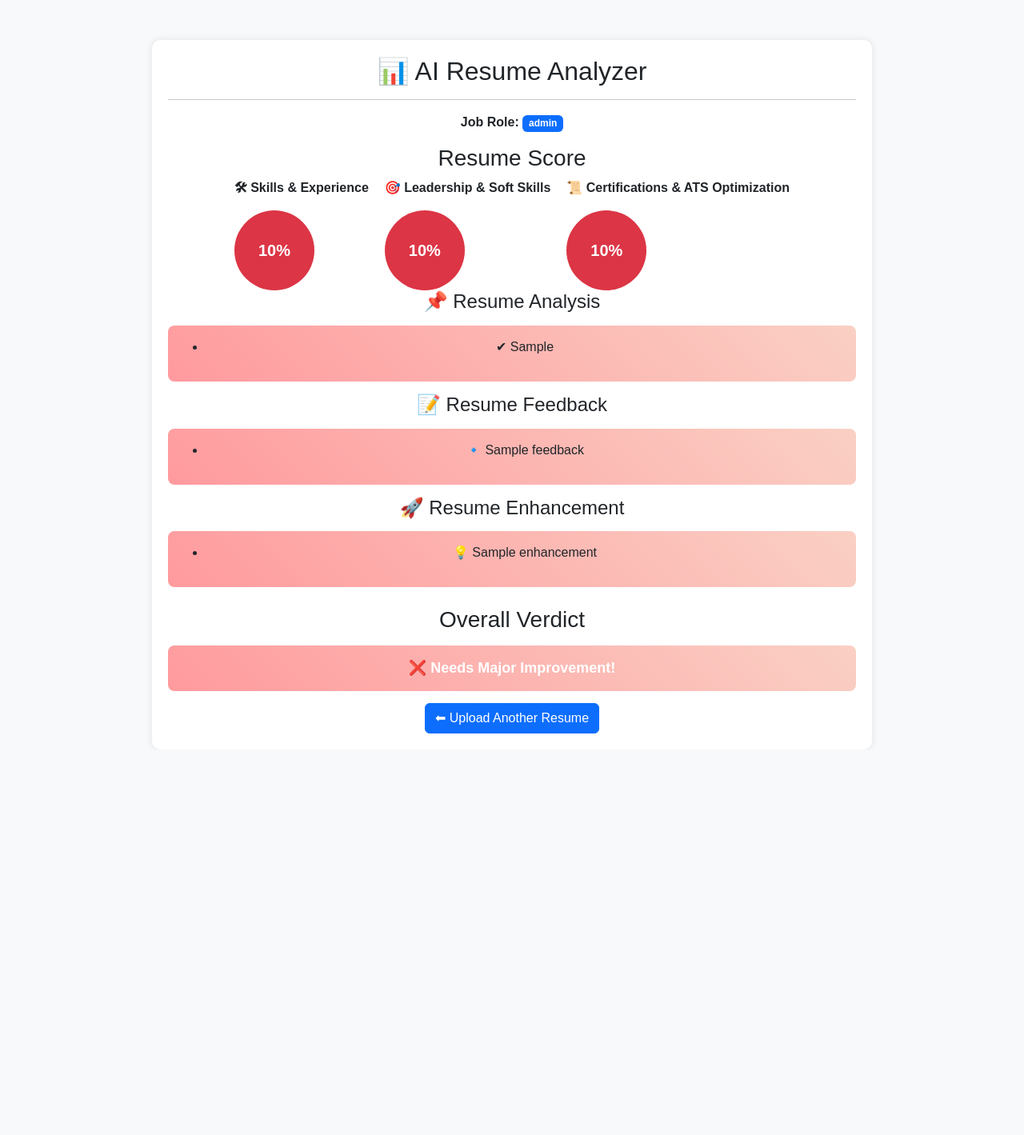
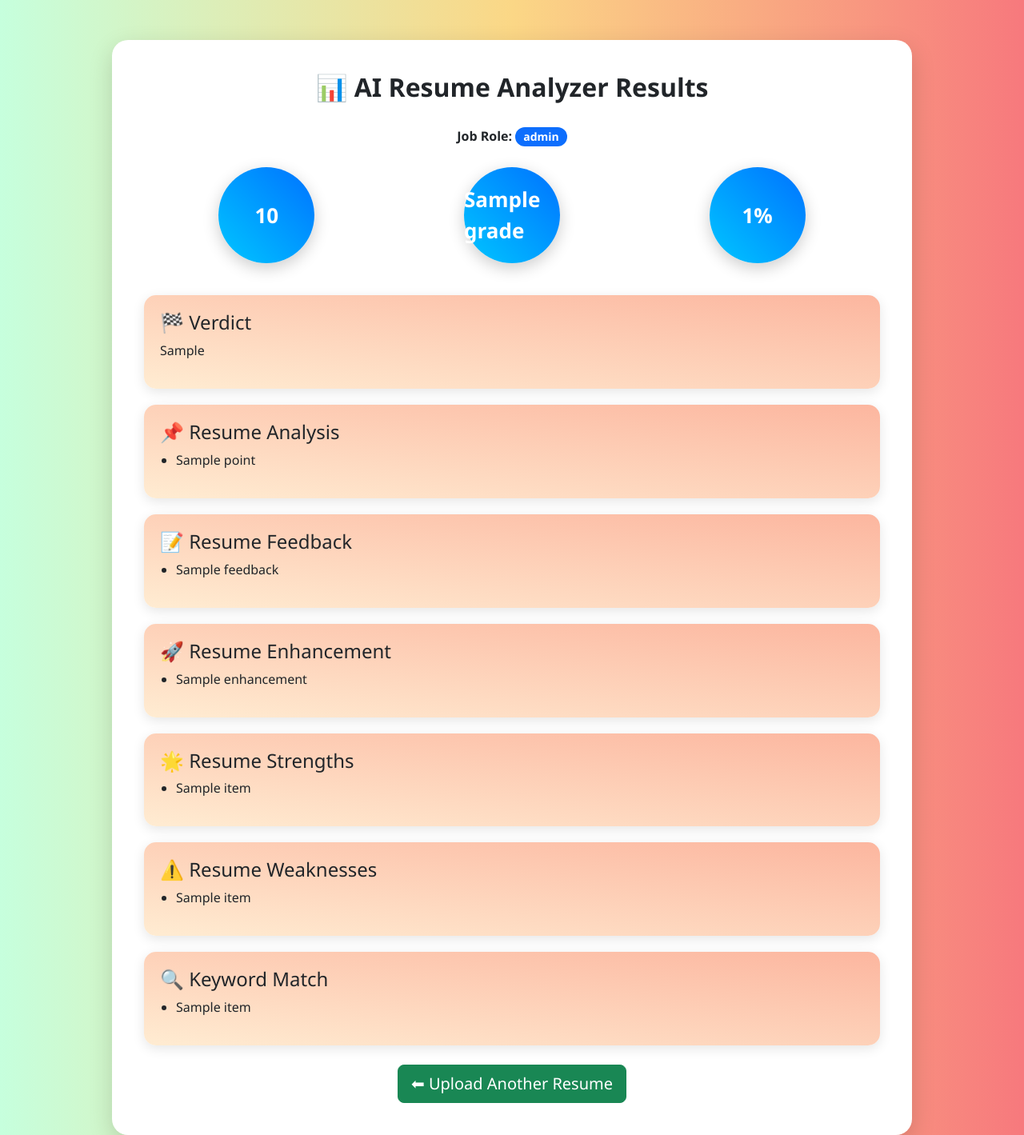
Before and after one commit to undisputed-deb/AI-Resume-Analyzer, a Flask app: template templates/result.html in a window 1280 px wide. Shown: the whole page at 80% size. Before the commit the page ends 917 px from the top, so only its background shows below. Run offline with Flask 3, Linux system fonts and the light colour scheme; the template is opened without the code that fills it: most values are stand-ins (such as "Sample title", 1, 10 or a date in 2020).

Commit message:
🔄 Update Gemini integration and improve UI layout

```diff
--- a/app.py
+++ b/app.py
@@ -1,16 +1,16 @@
-from flask import Flask, request, render_template
 import os
 import time
+from flask import Flask, request, render_template
 from modules.extract import extract_text_from_pdf, extract_text_from_docx
 from modules.preprocess import preprocess_text
-from modules.analyze import evaluate_resume
+from modules.gemini_integration import analyze_resume_with_gemini  # Gemini integration
+
+print("🚀 Flask app starting...")
 
 app = Flask(__name__)
-
 UPLOAD_FOLDER = "uploads"
 os.makedirs(UPLOAD_FOLDER, exist_ok=True)
 app.config["UPLOAD_FOLDER"] = UPLOAD_FOLDER
-
 
 @app.route("/", methods=["GET", "POST"])
 def upload_resume():
@@ -27,7 +27,7 @@ def upload_resume():
         file_path = os.path.join(app.config["UPLOAD_FOLDER"], filename)
         file.save(file_path)
 
-        text = ""
+        # Extract and clean resume text
         if filename.endswith(".pdf"):
             text = extract_text_from_pdf(file_path)
         elif filename.endswith(".docx"):
@@ -37,74 +37,35 @@ def upload_resume():
 
         cleaned_text = preprocess_text(text)
 
-        # Simulating AI scanning delay
-        time.sleep(3)
+        # Simulate delay
+        time.sleep(2)
 
-        # Evaluate resume
-        feedback = evaluate_resume(cleaned_text, job_role)
+        # Call Gemini API
+        feedback = analyze_resume_with_gemini(cleaned_text, job_role)
 
         if not feedback:
             return render_template("index.html", error="⚠️ Unable to analyze resume. Please try again.")
 
+        # Construct analysis dictionary for result.html
         analysis = {
             "job_role": job_role,
-            "overall_score": round((feedback.get("skills_score", 70) +
-                                    feedback.get("leadership_score", 65) +
-                                    feedback.get("certification_score", 60)) / 3),
-            "skills_score": feedback.get("skills_score", 80),
-            "leadership_score": feedback.get("leadership_score", 65),
-            "certification_score": feedback.get("certification_score", 60),
-
-            # Resume Verdicts
-            "resume_verdict": "🌟 Excellent Resume!" if feedback.get("match_score", 75) >= 80
-                              else "⚠️ Decent Resume! Needs Some Improvements." if feedback.get("match_score", 75) >= 60
-                              else "❌ Needs Major Improvement!",
-
-            # Resume Analysis
-            "resume_analysis": feedback.get("resume_analysis", [
-                "🏆 Strong technical skills and experience.",
-                "📌 Well-structured resume with clear formatting.",
-                "⚡ Leadership and teamwork experience is highlighted.",
-                "✅ ATS optimized with industry-relevant keywords."
-            ]),
-
-            # Resume Feedback
-            "resume_feedback": feedback.get("resume_feedback", [
-                "Use bullet points for clarity.",
-                "Quantify achievements to strengthen impact.",
-                "Improve consistency in font and spacing."
-            ]),
-
-            # Resume Enhancement Suggestions
-            "resume_enhancement": feedback.get("resume_enhancement", [
-                "Add a summary statement at the top to highlight key strengths.",
-                "Optimize keywords to improve ATS ranking.",
-                "Include measurable metrics for achievements."
-            ]),
-
-            # New Features Added
-            "resume_strengths": feedback.get("resume_strengths", [
-                "✅ Highlighted problem-solving skills.",
-                "✅ Well-formatted and visually structured resume.",
-                "✅ Relevant industry keywords are used effectively."
-            ]),
-
-            "resume_weaknesses": feedback.get("resume_weaknesses", [
-                "⚠️ Too much text - consider summarizing key points.",
-                "⚠️ Missing measurable achievements in work experience.",
-                "⚠️ Improve ATS optimization by including more relevant keywords."
-            ]),
-
-            "keyword_match": feedback.get("keyword_match", [
-                "📌 Found relevant keywords for Software Engineering: Python, SQL, AI, Machine Learning.",
-                "📌 Missing key industry phrases such as Agile Methodology, DevOps, or Cloud Computing."
-            ])
+            "overall_score": round((feedback.get("readability_score", 70) + feedback.get("percentile_rank", 60)) / 2),
+            "readability_score": feedback.get("readability_score", 70),
+            "percentile_rank": feedback.get("percentile_rank", 60),
+            "grade": feedback.get("grade", "B"),
+            "resume_verdict": feedback.get("resume_verdict", "⚠️ No verdict returned."),
+            "resume_analysis": feedback.get("resume_analysis", []),
+            "resume_feedback": feedback.get("resume_feedback", []),
+            "resume_enhancement": feedback.get("resume_enhancement", []),
+            "resume_strengths": feedback.get("resume_strengths", []),
+            "resume_weaknesses": feedback.get("resume_weaknesses", []),
+            "keyword_match": feedback.get("keyword_match", [])
         }
 
         return render_template("result.html", analysis=analysis)
 
     return render_template("index.html")
 
-
 if __name__ == "__main__":
+    print("✅ Running Flask on http://127.0.0.1:5000")
     app.run(debug=True)
--- a/templates/result.html
+++ b/templates/result.html
@@ -3,186 +3,158 @@
 <head>
   <meta charset="UTF-8">
   <meta name="viewport" content="width=device-width, initial-scale=1.0">
-    <title>AI Resume Analyzer</title>
+  <title>AI Resume Analyzer Results</title>
   <link rel="stylesheet" href="https://cdn.jsdelivr.net/npm/bootstrap@5.3.0/dist/css/bootstrap.min.css">
   <script src="https://cdnjs.cloudflare.com/ajax/libs/jquery/3.6.0/jquery.min.js"></script>
   <style>
     body {
-            background-color: #f8f9fa;
-            font-family: Arial, sans-serif;
+      background: linear-gradient(to right, #c6ffdd, #fbd786, #f7797d);
+      font-family: 'Segoe UI', sans-serif;
+      margin: 0;
+      padding: 0;
     }
     .container {
-            max-width: 900px;
+      max-width: 1000px;
       margin: auto;
-            padding: 20px;
-            background: white;
-            border-radius: 10px;
-            box-shadow: 0px 0px 10px rgba(0, 0, 0, 0.1);
+      padding: 40px;
+      background: #ffffff;
+      border-radius: 20px;
+      box-shadow: 0 10px 30px rgba(0, 0, 0, 0.15);
       margin-top: 50px;
+      animation: fadeIn 1s ease-in;
+    }
+    h2, h3 {
       text-align: center;
+      font-weight: bold;
+      margin-bottom: 30px;
     }
-        .score-container {
+    .score-section {
       display: flex;
-            justify-content: center;
-            align-items: center;
-            gap: 20px;
+      justify-content: space-around;
+      margin-bottom: 30px;
       flex-wrap: wrap;
     }
-        .score-box {
-            text-align: center;
-        }
-        .score-circle {
-            width: 100px;
-            height: 100px;
+    .score-card {
+      background: linear-gradient(to top right, #00c6ff, #0072ff);
+      color: white;
       border-radius: 50%;
+      width: 120px;
+      height: 120px;
       display: flex;
       align-items: center;
       justify-content: center;
-            font-size: 20px;
+      font-size: 26px;
       font-weight: bold;
-            color: white;
-            margin-top: 10px;
+      box-shadow: 0 6px 20px rgba(0, 0, 0, 0.2);
+      margin: 10px;
+      transition: transform 0.4s ease-in-out;
     }
-        .high { background-color: #28a745; }   /* Green */
-        .medium { background-color: #ffc107; } /* Yellow */
-        .low { background-color: #dc3545; }    /* Red */
-        .fade-in {
-            animation: fade-in 1.5s ease-in-out;
+    .score-card:hover {
+      transform: scale(1.1);
     }
-        @keyframes fade-in {
-            from { opacity: 0; }
-            to { opacity: 1; }
+    .section-box {
+      background: linear-gradient(to top right, #ffecd2, #fcb69f);
+      padding: 20px;
+      border-radius: 15px;
+      margin-bottom: 20px;
+      box-shadow: 0 4px 15px rgba(0, 0, 0, 0.1);
+      animation: slideUp 0.7s ease-in-out;
     }
-        .animated-box {
-            background: linear-gradient(45deg, #ff9a9e, #fad0c4);
-            padding: 15px;
-            border-radius: 8px;
-            margin: 15px 0;
-            animation: slide-in 1.2s ease-in-out;
+    .section-box ul {
+      padding-left: 20px;
+      list-style-type: disc;
     }
-        @keyframes slide-in {
-            from { transform: translateX(-50px); opacity: 0; }
-            to { transform: translateX(0); opacity: 1; }
+    .badge.bg-primary {
+      font-size: 14px;
+      padding: 5px 10px;
+      border-radius: 15px;
     }
-        #scanning-effect {
-            display: flex;
-            flex-direction: column;
-            align-items: center;
-            margin-top: 50px;
+    @keyframes fadeIn {
+      from {opacity: 0; transform: translateY(20px);}
+      to {opacity: 1; transform: translateY(0);}
     }
-        .loader {
-            width: 60px;
-            height: 60px;
-            border: 6px solid #f3f3f3;
-            border-top: 6px solid #3498db;
-            border-radius: 50%;
-            animation: spin 1s linear infinite;
+    @keyframes slideUp {
+      from {opacity: 0; transform: translateY(40px);}
+      to {opacity: 1; transform: translateY(0);}
     }
-        @keyframes spin {
-            0% { transform: rotate(0deg); }
-            100% { transform: rotate(360deg); }
-        }
-        .verdict-box {
-            padding: 15px;
-            border-radius: 8px;
-            font-weight: bold;
-            font-size: 18px;
-        }
-        .excellent { background-color: #28a745; color: white; }
-        .decent { background-color: #ffc107; color: black; }
-        .needs-improvement { background-color: #dc3545; color: white; }
   </style>
 </head>
 <body>
 
   <div class="container">
-        <h2 class="text-center">📊 AI Resume Analyzer</h2>
-        <hr>
+    <h2>📊 AI Resume Analyzer Results</h2>
 
-        <!-- Scanning Animation -->
-        <div id="scanning-effect">
-            <div class="loader"></div>
-            <p>🔍 Scanning your resume...</p>
+    <p class="text-center"><strong>Job Role:</strong> <span class="badge bg-primary">{{ analysis.job_role }}</span></p>
+
+    <div class="score-section">
+      <div class="score-card">{{ analysis.readability_score }}</div>
+      <div class="score-card">{{ analysis.grade }}</div>
+      <div class="score-card">{{ analysis.percentile_rank }}%</div>
     </div>
 
-        <!-- Results Section (Initially Hidden) -->
-        <div id="results-section" style="display: none;">
-            <p><b>Job Role:</b> <span class="badge bg-primary">{{ analysis.job_role }}</span></p>
-
-            <!-- Resume Scores -->
-            <h3 class="text-center">Resume Score</h3>
-            <div class="score-container">
-                <div class="score-box">
-                    <p><b>🛠 Skills & Experience</b></p>
-                    <div class="score-circle {% if analysis['skills_score'] >= 80 %}high{% elif analysis['skills_score'] >= 60 %}medium{% else %}low{% endif %}">{{ analysis["skills_score"] }}%</div>
-                </div>
-                <div class="score-box">
-                    <p><b>🎯 Leadership & Soft Skills</b></p>
-                    <div class="score-circle {% if analysis['leadership_score'] >= 80 %}high{% elif analysis['leadership_score'] >= 60 %}medium{% else %}low{% endif %}">{{ analysis["leadership_score"] }}%</div>
-                </div>
-                <div class="score-box">
-                    <p><b>📜 Certifications & ATS Optimization</b></p>
-                    <div class="score-circle {% if analysis['certification_score'] >= 80 %}high{% elif analysis['certification_score'] >= 60 %}medium{% else %}low{% endif %}">{{ analysis["certification_score"] }}%</div>
-                </div>
+    <div class="section-box">
+      <h4>🏁 Verdict</h4>
+      <p>{{ analysis.resume_verdict }}</p>
     </div>
 
-            <!-- Resume Analysis -->
+    <div class="section-box">
       <h4>📌 Resume Analysis</h4>
-            <div class="animated-box">
       <ul>
-                    {% for analysis_point in analysis.resume_analysis %}
-                        <li>✔ {{ analysis_point }}</li>
+        {% for point in analysis.resume_analysis %}
+          <li>{{ point }}</li>
         {% endfor %}
       </ul>
     </div>
 
-            <!-- Resume Feedback -->
+    <div class="section-box">
       <h4>📝 Resume Feedback</h4>
-            <div class="animated-box">
       <ul>
         {% for feedback in analysis.resume_feedback %}
-                        <li>🔹 {{ feedback }}</li>
+          <li>{{ feedback }}</li>
         {% endfor %}
       </ul>
     </div>
 
-            <!-- Resume Enhancement Suggestions -->
+    <div class="section-box">
       <h4>🚀 Resume Enhancement</h4>
-            <div class="animated-box">
       <ul>
-                    {% for suggestion in analysis.resume_enhancement %}
-                        <li>💡 {{ suggestion }}</li>
+        {% for item in analysis.resume_enhancement %}
+          <li>{{ item }}</li>
         {% endfor %}
       </ul>
     </div>
 
-            <!-- Overall Verdict -->
-            <h3 class="text-center mt-4">Overall Verdict</h3>
-            <div class="animated-box verdict-box {% if analysis['overall_score'] >= 80 %}excellent{% elif analysis['overall_score'] >= 60 %}decent{% else %}needs-improvement{% endif %}">
-                {% if analysis['overall_score'] >= 80 %}
-                    🌟 Excellent Resume! Great job!
-                {% elif analysis['overall_score'] >= 60 %}
-                    ⚠️ Decent Resume! Needs Some Improvements.
-                {% else %}
-                    ❌ Needs Major Improvement!
-                {% endif %}
+    <div class="section-box">
+      <h4>🌟 Resume Strengths</h4>
+      <ul>
+        {% for item in analysis.resume_strengths %}
+          <li>{{ item }}</li>
+        {% endfor %}
+      </ul>
     </div>
 
-            <a href="/" class="btn btn-primary">⬅ Upload Another Resume</a>
+    <div class="section-box">
+      <h4>⚠️ Resume Weaknesses</h4>
+      <ul>
+        {% for item in analysis.resume_weaknesses %}
+          <li>{{ item }}</li>
+        {% endfor %}
+      </ul>
+    </div>
+
+    <div class="section-box">
+      <h4>🔍 Keyword Match</h4>
+      <ul>
+        {% for item in analysis.keyword_match %}
+          <li>{{ item }}</li>
+        {% endfor %}
+      </ul>
+    </div>
+
+    <div class="text-center mt-4">
+      <a href="/" class="btn btn-lg btn-success">⬅ Upload Another Resume</a>
     </div>
   </div>
 
-    <script>
-        $(document).ready(function(){
-            $("#results-section").hide();
-            $("#scanning-effect").show();
-
-            setTimeout(function(){
-                $("#scanning-effect").hide();
-                $("#results-section").fadeIn();
-            }, 3000);
-        });
-    </script>
-
 </body>
 </html>
```
Also changed, not shown: modules/gemini_integration.py (+30 -27 lines), 1 other file. Lines whose indentation alone changed are shown as unchanged.
